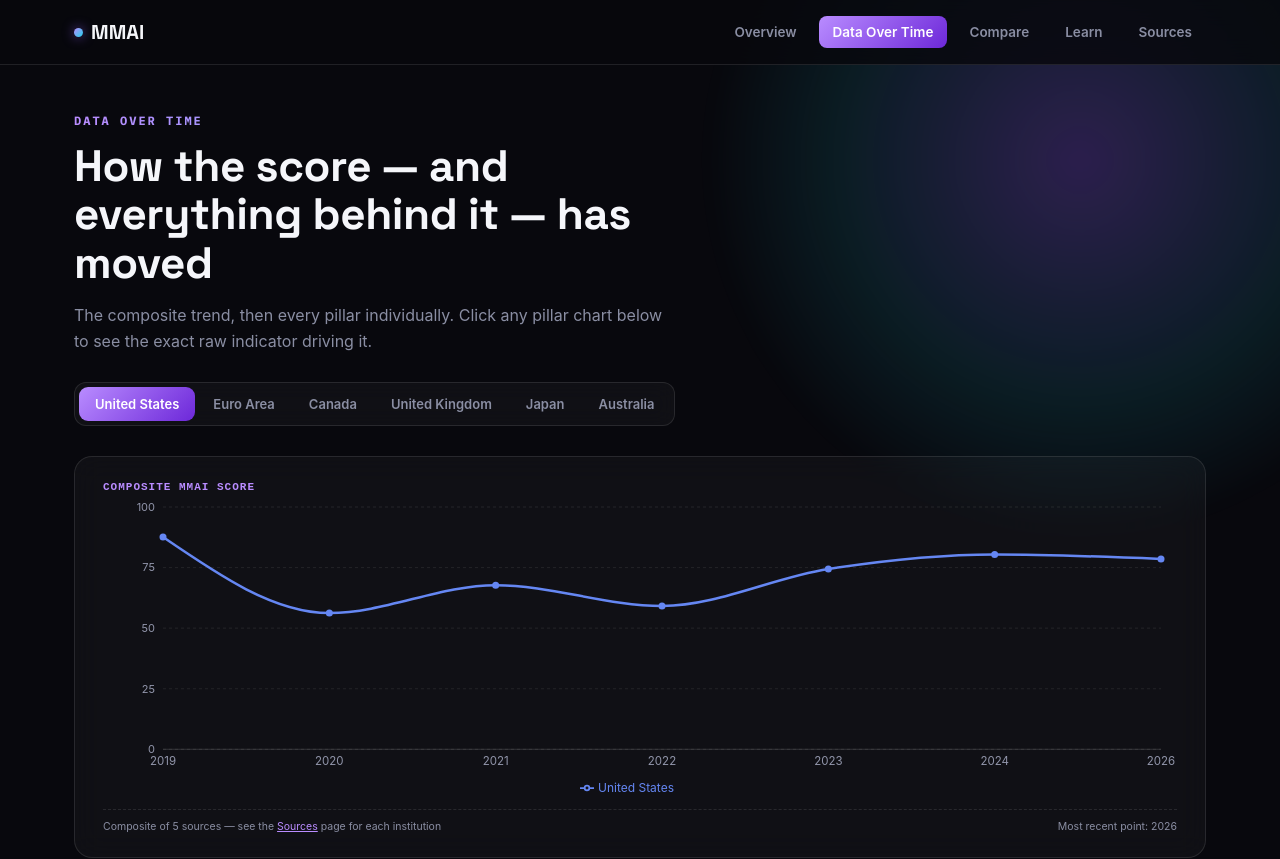
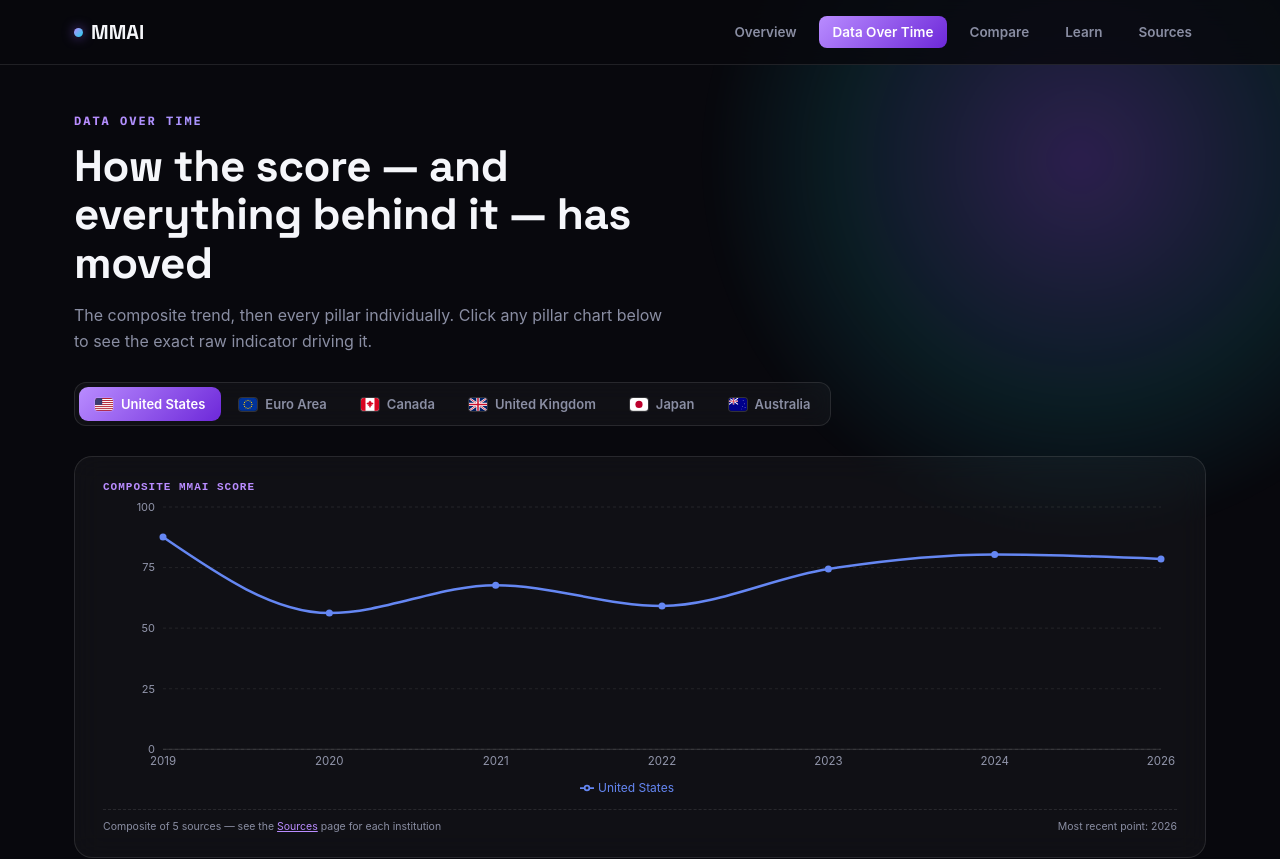
Before and after one commit to Moshnib/mmai-app, a Next.js app: page /trends in a window 1280 px wide. Shown: the top 859 px of the page. Built offline with nearby package versions, Linux system fonts and the light colour scheme.

Commit message:
Add country flags and fix scrollbar styling

```diff
--- a/app/compare/ComparePageInner.tsx
+++ b/app/compare/ComparePageInner.tsx
@@ -3,6 +3,7 @@
 import { useState, useMemo } from "react";
 import Link from "next/link";
 import TrendChart, { type Series } from "@/components/TrendChart";
+import Flag from "@/components/Flag";
 import { HISTORY } from "@/lib/history";
 import { PILLAR_NAMES, RAW_FIELD, computePillarScores, computeComposite, type PillarKey, type PillarScores, type RawIndicators } from "@/lib/scoring";
 import { FALLBACK_MARKETS } from "@/lib/markets";
@@ -147,6 +148,7 @@ export default function ComparePageInner() {
                     }}
                   >
                     <i style={{ width: 8, height: 8, borderRadius: "50%", background: active ? color : "var(--hair)" }} />
+                    <Flag code={code} size={16} />
                     {marketNames[code]}
                   </button>
                 );
--- a/app/globals.css
+++ b/app/globals.css
@@ -21,7 +21,17 @@ body {
   color: var(--ink);
   font-family: -apple-system, BlinkMacSystemFont, "Segoe UI", Inter, Roboto, sans-serif;
   position: relative;
+  scrollbar-width: thin;             /* Firefox */
+  scrollbar-color: rgba(139,92,246,0.5) transparent;
 }
+
+/* Thin, dark-themed scrollbars everywhere (Chrome/Edge/Safari) -- the
+   browser default is light and thick, which looks jarring against a dark
+   page. Applies globally, including the Heatmap's horizontal scroll. */
+::-webkit-scrollbar { width: 8px; height: 8px; }
+::-webkit-scrollbar-track { background: transparent; }
+::-webkit-scrollbar-thumb { background: rgba(139,92,246,0.4); border-radius: 999px; }
+::-webkit-scrollbar-thumb:hover { background: rgba(139,92,246,0.65); }
 
 /* Ambient glow, fixed behind everything */
 body::before {
@@ -127,7 +137,7 @@ h1.headline {
 .compare-bar { height: 5px; background: rgba(255,255,255,0.08); border-radius: 3px; margin-top: 10px; overflow: hidden; }
 .compare-bar-fill { height: 100%; border-radius: 3px; }
 
-.heatmap-grid { display: grid; grid-template-columns: 140px repeat(5, 1fr); gap: 6px; margin-top: 20px; overflow-x: auto; }
+.heatmap-grid { display: grid; grid-template-columns: 160px repeat(5, 1fr); gap: 6px; margin-top: 20px; overflow-x: auto; }
 .hm-colhead { font-size: 11px; font-weight: 700; color: var(--slate); text-align: center; padding: 8px 4px; }
 .hm-rowhead { font-size: 12.5px; font-weight: 700; color: var(--ink); display: flex; align-items: center; padding: 0 8px; }
 .hm-cell { border-radius: 10px; min-height: 60px; display: flex; flex-direction: column; align-items: center; justify-content: center; transition: transform .15s ease, filter .15s ease; }
--- a/app/page.tsx
+++ b/app/page.tsx
@@ -9,6 +9,7 @@ import Heatmap from "@/components/Heatmap";
 import Sparkline from "@/components/Sparkline";
 import WorldMap from "@/components/WorldMap";
 import SubscribeForm from "@/components/SubscribeForm";
+import Flag from "@/components/Flag";
 import { narrativeDrivers, PILLAR_NAMES, TOTAL_PILLARS } from "@/lib/scoring";
 import { FALLBACK_MARKETS, scoreMarket, type MarketData } from "@/lib/markets";
 import { getPublicSupabaseClient } from "@/lib/supabase";
@@ -107,8 +108,9 @@ export default function OverviewPage() {
                 key={m.code}
                 className={`tab${m.code === current ? " active" : ""}`}
                 onClick={() => setCurrent(m.code)}
+                style={{ display: "inline-flex", alignItems: "center", gap: 8 }}
               >
-                {m.name}
+                <Flag code={m.code} size={18} /> {m.name}
               </button>
             ))}
           </div>
--- a/app/sources/page.tsx
+++ b/app/sources/page.tsx
@@ -1,8 +1,10 @@
 import Link from "next/link";
 import { SOURCES } from "@/lib/sources";
 import { FALLBACK_MARKETS } from "@/lib/markets";
+import Flag from "@/components/Flag";
 
 const marketOrder = ["All markets", ...FALLBACK_MARKETS.map((m) => m.name)];
+const codeForName = Object.fromEntries(FALLBACK_MARKETS.map((m) => [m.name, m.code]));
 
 export default function SourcesPage() {
   const grouped = marketOrder
@@ -36,7 +38,8 @@ export default function SourcesPage() {
         <div className="wrap">
           {grouped.map((group) => (
             <div key={group.name} style={{ marginBottom: 28 }}>
-              <h2 style={{ fontFamily: "Georgia, serif", fontSize: 19, fontWeight: 600, margin: "0 0 12px", color: "var(--ink)" }}>
+              <h2 style={{ fontFamily: "Georgia, serif", fontSize: 19, fontWeight: 600, margin: "0 0 12px", color: "var(--ink)", display: "flex", alignItems: "center", gap: 10 }}>
+                {codeForName[group.name] && <Flag code={codeForName[group.name]} size={22} />}
                 {group.name}
               </h2>
               <div style={{ background: "rgba(255,255,255,0.035)", border: "1px solid var(--hair)", borderRadius: 14, overflow: "hidden", backdropFilter: "blur(14px)" }}>
--- a/app/trends/TrendsPageInner.tsx
+++ b/app/trends/TrendsPageInner.tsx
@@ -4,6 +4,7 @@ import { useState, useMemo, useRef, useEffect } from "react";
 import { useSearchParams } from "next/navigation";
 import Link from "next/link";
 import TrendChart, { type Series } from "@/components/TrendChart";
+import Flag from "@/components/Flag";
 import { HISTORY } from "@/lib/history";
 import { PILLAR_NAMES, PILLAR_WEIGHTS, RAW_FIELD, computePillarScores, computeComposite, bandFor, type PillarKey } from "@/lib/scoring";
 import { FALLBACK_MARKETS } from "@/lib/markets";
@@ -112,8 +113,9 @@ export default function TrendsPageInner() {
                 key={m.code}
                 className={`tab${m.code === current ? " active" : ""}`}
                 onClick={() => setCurrent(m.code)}
+                style={{ display: "inline-flex", alignItems: "center", gap: 8 }}
               >
-                {m.name}
+                <Flag code={m.code} size={18} /> {m.name}
               </button>
             ))}
           </div>
--- /dev/null
+++ b/components/Flag.tsx
@@ -0,0 +1,104 @@
+"use client";
+
+// Hand-built SVG flags for exactly the markets this site covers -- not an
+// emoji (Windows has historically rendered flag emoji as plain two-letter
+// codes instead of actual flag images, unreliable for a professional site)
+// and not a large external icon-font dependency for only 6 flags needed.
+// All rendered at a fixed 4:3 aspect ratio with rounded corners for a
+// consistent, elegant look across the site.
+
+const FLAGS: Record<string, React.ReactNode> = {
+  US: (
+    <>
+      <rect width="28" height="20" fill="#B22234" />
+      {Array.from({ length: 6 }).map((_, i) => (
+        <rect key={i} y={(2 * i + 1) * (20 / 13)} width="28" height={20 / 13} fill="#fff" />
+      ))}
+      <rect width="11.2" height={20 * (7 / 13)} fill="#3C3B6E" />
+    </>
+  ),
+  UK: (
+    <>
+      <rect width="28" height="20" fill="#012169" />
+      <path d="M0,0 L28,20 M28,0 L0,20" stroke="#fff" strokeWidth="3.2" />
+      <path d="M0,0 L28,20 M28,0 L0,20" stroke="#C8102E" strokeWidth="1.2" />
+      <path d="M14,0 V20 M0,10 H28" stroke="#fff" strokeWidth="5.2" />
+      <path d="M14,0 V20 M0,10 H28" stroke="#C8102E" strokeWidth="2.4" />
+    </>
+  ),
+  EA: (
+    <>
+      <rect width="28" height="20" fill="#003399" />
+      {Array.from({ length: 12 }).map((_, i) => {
+        const angle = (i / 12) * 2 * Math.PI - Math.PI / 2;
+        const cx = 14 + 6.2 * Math.cos(angle);
+        const cy = 10 + 6.2 * Math.sin(angle);
+        return <circle key={i} cx={cx} cy={cy} r="0.9" fill="#FFCC00" />;
+      })}
+    </>
+  ),
+  CA: (
+    <>
+      <rect width="28" height="20" fill="#fff" />
+      <rect width="7" height="20" fill="#D80621" />
+      <rect x="21" width="7" height="20" fill="#D80621" />
+      <path
+        d="M14,3.5
+           C13.6,5 12.8,5.8 11.3,6.1
+           C11.9,6.6 12,7.1 11.6,7.6
+           C10.5,7.2 9.6,7.3 8.7,8.1
+           C9.3,8.5 9.3,9 8.8,9.4
+           C9.8,10.1 10.9,10.2 12,9.7
+           C11.7,10.8 11.2,11.7 10.3,12.4
+           C11.2,12.6 12,12.4 12.7,11.8
+           C12.9,12.8 13,13.8 12.7,15
+           L14,14
+           L15.3,15
+           C15,13.8 15.1,12.8 15.3,11.8
+           C16,12.4 16.8,12.6 17.7,12.4
+           C16.8,11.7 16.3,10.8 16,9.7
+           C17.1,10.2 18.2,10.1 19.2,9.4
+           C18.7,9 18.7,8.5 19.3,8.1
+           C18.4,7.3 17.5,7.2 16.4,7.6
+           C16,7.1 16.1,6.6 16.7,6.1
+           C15.2,5.8 14.4,5 14,3.5 Z"
+        fill="#D80621"
+      />
+    </>
+  ),
+  JP: (
+    <>
+      <rect width="28" height="20" fill="#fff" />
+      <circle cx="14" cy="10" r="5.6" fill="#BC002D" />
+    </>
+  ),
+  AU: (
+    <>
+      <rect width="28" height="20" fill="#00008B" />
+      <rect width="14" height="10" fill="#00008B" />
+      <path d="M0,0 L14,10 M14,0 L0,10" stroke="#fff" strokeWidth="1.6" />
+      <path d="M7,0 V10 M0,5 H14" stroke="#fff" strokeWidth="2.4" />
+      <path d="M7,0 V10 M0,5 H14" stroke="#C8102E" strokeWidth="1" />
+      <circle cx="22" cy="4" r="0.55" fill="#fff" />
+      <circle cx="24" cy="9" r="0.55" fill="#fff" />
+      <circle cx="21" cy="13" r="0.55" fill="#fff" />
+      <circle cx="25" cy="15" r="0.55" fill="#fff" />
+      <circle cx="19" cy="17" r="0.4" fill="#fff" />
+    </>
+  ),
+};
+
+export default function Flag({ code, size = 20 }: { code: string; size?: number }) {
+  const content = FLAGS[code];
+  if (!content) return null;
+  return (
+    <svg
+      width={size}
+      height={size * (20 / 28)}
+      viewBox="0 0 28 20"
+      style={{ borderRadius: 3, boxShadow: "0 0 0 1px rgba(255,255,255,0.15)", flexShrink: 0, display: "inline-block", verticalAlign: "middle" }}
+    >
+      {content}
+    </svg>
+  );
+}
--- a/components/Heatmap.tsx
+++ b/components/Heatmap.tsx
@@ -2,6 +2,7 @@
 
 import { PILLAR_NAMES, bandFor, type PillarKey } from "@/lib/scoring";
 import { scoreMarket, type MarketData } from "@/lib/markets";
+import Flag from "@/components/Flag";
 
 const ORDER: PillarKey[] = ["PS", "GM", "LM", "MC", "EC"];
 
@@ -17,7 +18,9 @@ export default function Heatmap({ markets }: { markets: MarketData[] }) {
         const { pillars } = scoreMarket(m);
         return (
           <div key={m.code} style={{ display: "contents" }}>
-            <div className="hm-rowhead">{m.name}</div>
+            <div className="hm-rowhead" style={{ display: "flex", alignItems: "center", gap: 7 }}>
+              <Flag code={m.code} size={16} /> {m.name}
+            </div>
             {ORDER.map((key) => {
               const val = pillars[key];
               const excluded = val == null;
--- a/components/SubscribeForm.tsx
+++ b/components/SubscribeForm.tsx
@@ -2,6 +2,7 @@
 
 import { useState } from "react";
 import { FALLBACK_MARKETS } from "@/lib/markets";
+import Flag from "@/components/Flag";
 
 export default function SubscribeForm() {
   const [email, setEmail] = useState("");
@@ -63,12 +64,14 @@ export default function SubscribeForm() {
             key={m.code}
             onClick={() => toggleMarket(m.code)}
             style={{
+              display: "inline-flex", alignItems: "center", gap: 6,
               padding: "6px 12px", borderRadius: 999, fontSize: 12, fontWeight: 600, cursor: "pointer",
               border: selected.includes(m.code) ? "1px solid var(--gold)" : "1px solid var(--hair)",
               background: selected.includes(m.code) ? "rgba(139,92,246,0.18)" : "transparent",
               color: selected.includes(m.code) ? "#fff" : "var(--slate)",
             }}
           >
+            <Flag code={m.code} size={14} />
             {m.name}
           </button>
         ))}
--- a/components/WorldMap.tsx
+++ b/components/WorldMap.tsx
@@ -3,6 +3,7 @@
 import worldPaths from "@/lib/mapdata/world-paths.json";
 import { bandFor } from "@/lib/scoring";
 import { scoreMarket, type MarketData } from "@/lib/markets";
+import Flag from "@/components/Flag";
 
 // ISO 3166-1 numeric country IDs (topojson world-atlas) grouped by market.
 // Euro Area is represented by its largest constituent economies by land
@@ -135,6 +136,7 @@ export default function WorldMap({ markets, current, onSelect }: { markets: Mark
               style={{ display: "inline-flex", alignItems: "center", gap: 6, cursor: "pointer", color: m.code === current ? "#fff" : "#9296AB" }}
             >
               <i style={{ width: 8, height: 8, borderRadius: "50%", background: band.color, boxShadow: `0 0 6px ${band.color}` }} />
+              <Flag code={m.code} size={16} />
               {m.name}
             </span>
           );
```
